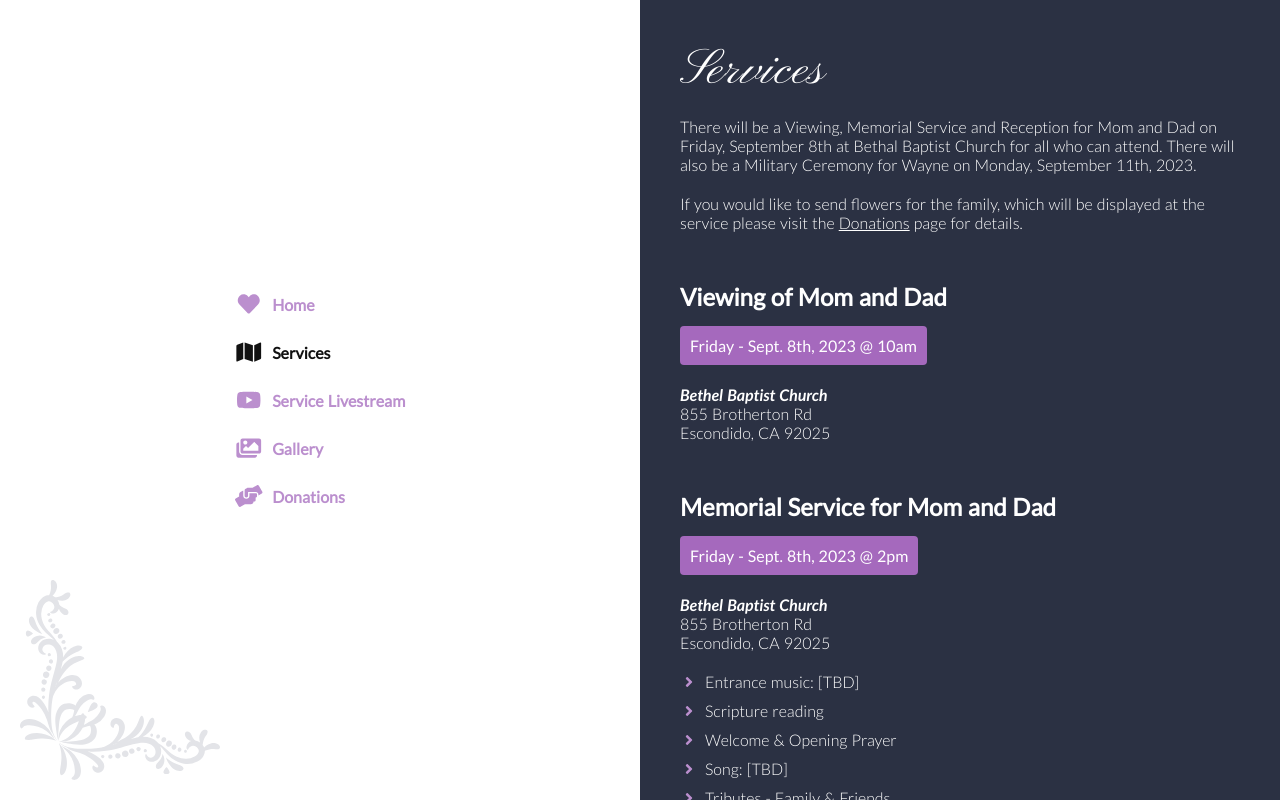
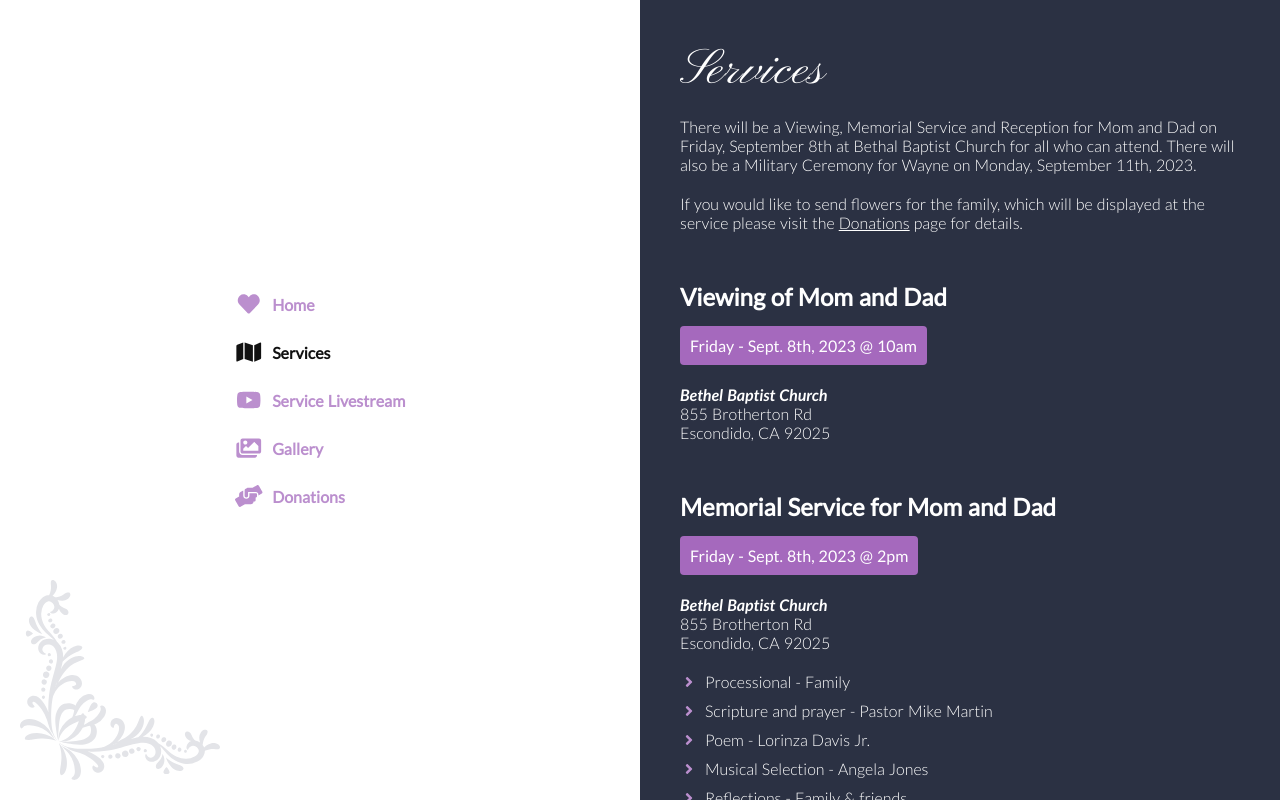
Before and after one commit to reshun/mary-and-wayne, a Nuxt app: page /services in a window 1280 px wide. Built offline with nearby package versions, Linux system fonts and the light colour scheme.

Commit message:
Updated military service info

```diff
--- a/pages/services.vue
+++ b/pages/services.vue
@@ -31,14 +31,17 @@
         Escondido, CA 92025
       </p>
       <ul class="fa-ul">
-        <ListItem>Entrance music: [TBD]</ListItem>
-        <ListItem>Scripture reading</ListItem>
-        <ListItem>Welcome &amp; Opening Prayer</ListItem>
-        <ListItem>Song: [TBD]</ListItem>
-        <ListItem>Tributes - Family &amp; Friends</ListItem>
-        <ListItem>Short message</ListItem>
-        <ListItem>Closing prayer &amp; Grace blessing</ListItem>
-        <ListItem>Exit music: [TBD]</ListItem>
+        <ListItem>Processional - Family</ListItem>
+        <ListItem>Scripture and prayer - Pastor Mike Martin</ListItem>
+        <ListItem>Poem - Lorinza Davis Jr.</ListItem>
+        <ListItem>Musical Selection - Angela Jones</ListItem>
+        <ListItem>Reflections - Family & friends</ListItem>
+        <ListItem>Musical Selection - Mike & Sarah DeNeve</ListItem>
+        <ListItem>Acknowledgements - Keoni Baxter</ListItem>
+        <ListItem>Obituary - Leon Davis</ListItem>
+        <ListItem>Eulogy - Renita McNeil/ReShun Davis</ListItem>
+        <ListItem>Benediction</ListItem>
+        <ListItem>Recessional</ListItem>
       </ul>
 
       <h2>Post-Service Fellowship</h2>
@@ -54,18 +57,18 @@
       </ul>
 
       <h2>Military Graveside Ceremony for Dad</h2>
-      <p><em>Detailed instructions to follow shortly</em></p>
       <p class="highlight">Mon - Sept. 11th, 2023 @ 11:15am</p>
       <p class="address">
         <em>Miramar National Cemetery</em><br />
         5795 Nobel Drive<br />
-        San Diego, CA 92122
+        San Diego, CA 92122<br />
+        (858) 658-7360
       </p>
 
-      <ul class="fa-ul">
-        <ListItem>Graveside Ceremony</ListItem>
-        <ListItem>Additional items to follow once finalized</ListItem>
-      </ul>
+      <p><em>Service begins at 11:15am - please arrive 10-15 minutes before for directions to site.</em></p>
+
+      <p> <em>Directions upon entry:</em>
+Take an immediate right entering the cemetery. Park in Lane #2, which is the middle lane. This will be designated parking for the Next-of-Kin and funeral home vehicles, as well as all other members of the party lining up directly behind your vehicles. </p>
       <!-- CONTENT END -->
     </div>
   </div>
```
